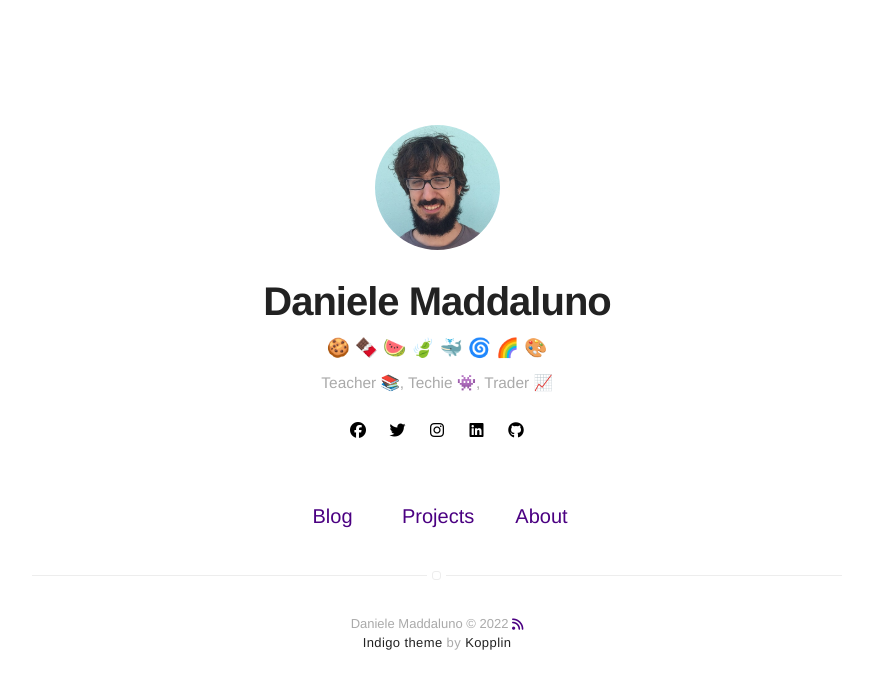
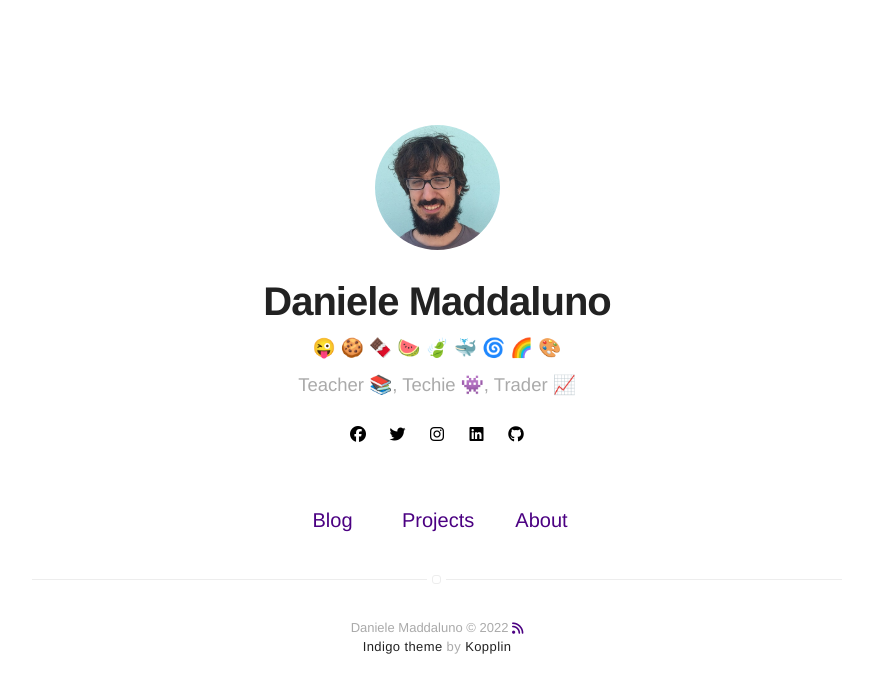
Before and after one commit to danielemaddaluno/danielemaddaluno.github.io, a Jekyll site: the page built from index.html, in a window 1280 px wide. Shown: the top 693 px of the page, without its empty margins (203-1076 px from the left). Built offline with Jekyll 4.4.1, drawn with Linux system fonts in a browser that asks for light colours; nearby versions of some CDN libraries.

Commit message:
Updated config.yml, header.sass and jekyll port

```diff
--- a/_config.yml
+++ b/_config.yml
@@ -1,6 +1,6 @@
 # main text of home
 title: Daniele Maddaluno
-bio: 🍪 🍫 🍉 🍃 🐳 🌀 🌈 🎨<br><div style="margin-top&colon; 15px;font-size&colon; smaller;">Teacher 📚, Techie 👾, Trader 📈</div>
+bio: 😜 🍪 🍫 🍉 🍃 🐳 🌀 🌈 🎨<br><div style="margin-top&colon; 15px;">Teacher 📚, Techie 👾, Trader 📈</div>
 
 # Teacher 📚, Tech-Trotter 👾, Trader 📈
 # Teacher :books:, Tech-Trotter :space_invader:, Trader :chart_with_upwards_trend:</div>
--- a/_sass/components/header.sass
+++ b/_sass/components/header.sass
@@ -29,6 +29,9 @@
         width: 70%
         margin: 0 auto 30px
 
+        @media #{$mobile}
+            font-size: 1em
+
         // if you put some links in your bio. ;)
         a
             font-weight: 200
```
Also changed, not shown: 1 other file.
